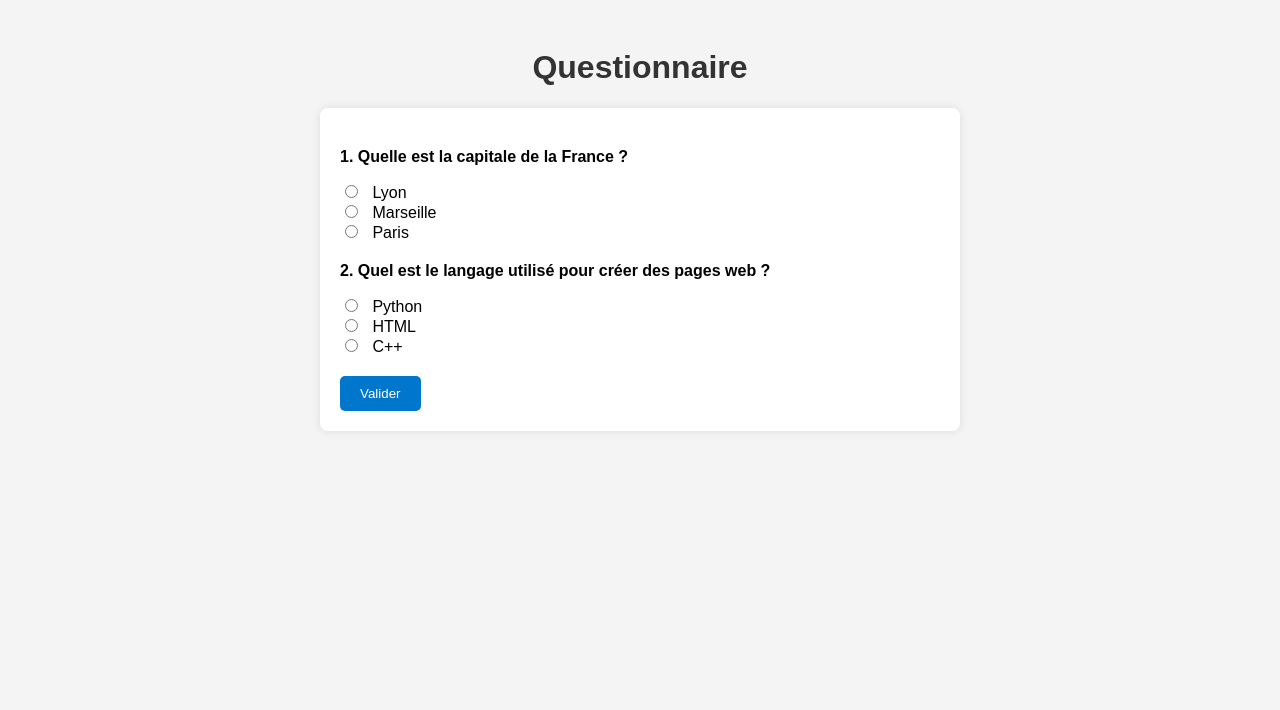
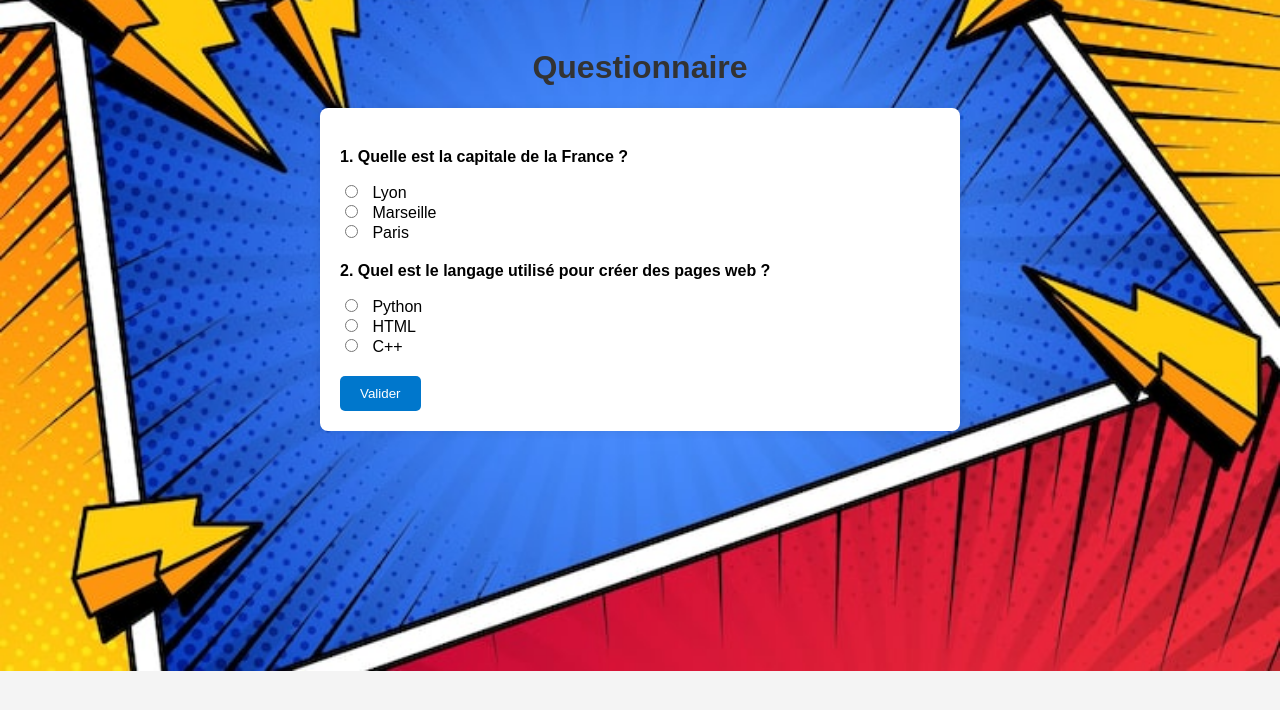
Before and after one commit to gaetanprosperi-cmd/Cyberman, a plain HTML site: page index.html in a window 1280 px wide. Drawn offline with Linux system fonts and the light colour scheme.

Commit message:
Add files via upload

```diff
--- a/Questionnaire.css
+++ b/Questionnaire.css
@@ -3,10 +3,10 @@ body {
   background-color: #f4f4f4;
   padding: 20px;
 
-  background-image: url('/storage/emulated/0/Download/Limata-Réalisation projet/papier-peint-style-bande-dessinee_79603-1248.jpg'); /* Remplace par le bon chemin */
-  background-size: cover; /* L'image couvre tout l'écran */
-  background-repeat: no-repeat; /* Pas de répétition */
-  background-position: center center; /* Centrée */
+  background-image: url('https://gaetanprosperi-cmd.github.io/Cyberman/papier-peint-style-bande-dessinee_79603-1248.jpg');
+  background-size: cover;
+  background-repeat: no-repeat;
+  background-position: center center;
 }
 
 h1 {
```
